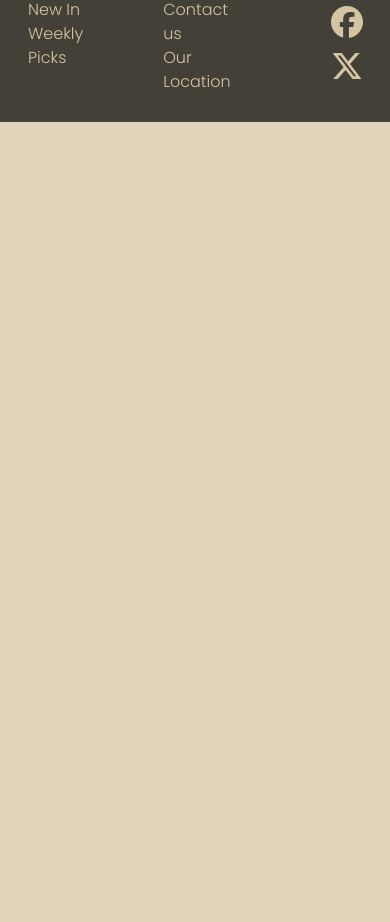
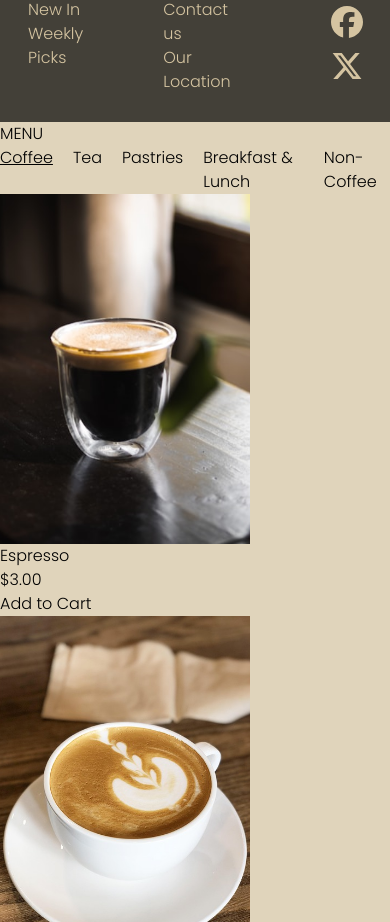
Before and after one commit to Chukwufumnaya/NayBakes--v2, a React (Vite) app: page / in a window 390 px wide. Shown: the part 9180-10102 px from the top of the page. Before the commit the page ends 9302 px from the top, so only its background shows below. Built offline with nearby package versions, Linux system fonts and the light colour scheme; a web font is replaced by a local one.

Commit message:
Created menu page

```diff
--- a/src/App.jsx
+++ b/src/App.jsx
@@ -1,8 +1,13 @@
 import React from "react";
 import MainPage from "./pages/MainPage";
+import Menu from "./pages/MenuPage";
 
 export default function App() {
-  return(
-    <MainPage/>
+  return (
+    <>
+      <MainPage />
+      <Menu />
+    </>
+
   )
 }
--- a/src/data/data.js
+++ b/src/data/data.js
@@ -5,7 +5,7 @@ export const info = [
     description: "A rich, concentrated shot of our signature blend. Bold, sweet, and smooth...the pure essence of coffee. Perfect for a quick, powerful lift.",
     price: "$3.00",
     image: "/src/assets/images/espresso.jpg",
-    tags: ["coffee", "beverages"]
+    tags: ["coffee"]
   },
   {
     id: 2,
@@ -13,7 +13,7 @@ export const info = [
     description: "The perfect balance of strength and smoothness; espresso shots expertly diluted with hot water. Delivers a deep flavor profile without the heaviness of milk",
     price: "$3.50",
     image: "/src/assets/images/americano.jpg",
-    tags: ["coffee", "beverages"]
+    tags: ["coffee"]
   },
   {
     id: 3,
@@ -21,7 +21,7 @@ export const info = [
     description: "Our comforting classic. Velvety steamed milk meets a double shot of espresso, crowned with a thin layer of foam. Simple, creamy, and satisfying.",
     price: "$4.50",
     image: "/src/assets/images/latte.jpg",
-    tags: ["coffee", "beverages", "popular"]
+    tags: ["coffee", "popular"]
   },
   {
     id: 4,
@@ -29,7 +29,7 @@ export const info = [
     description: "A timeless favorite. Equal parts rich espresso, hot milk, and deep, airy milk foam. It is light, frothy, and wonderfully complex.",
     price: "$4.50",
     image: "/src/assets/images/cappuccino.jpg",
-    tags: ["coffee", "beverages"]
+    tags: ["coffee"]
   },
   {
     id: 5,
@@ -37,7 +37,7 @@ export const info = [
     description: "The ultimate indulgence. Rich dark chocolate syrup blended with espresso and steamed milk, finished with a dollop of whipped cream. A decadent treat.",
     price: "$5.00",
     image: "/src/assets/images/mocha.jpg",
-    tags: ["coffee", "beverages"]
+    tags: ["coffee"]
   },
   {
     id: 6,
@@ -45,7 +45,7 @@ export const info = [
     description: "'Stained' with tradition. A double shot of espresso marked by a small kiss of warm, frothed milk. Bold flavor, subtle creaminess.",
     price: "$4.00",
     image: "/src/assets/images/macchiato.jpg",
-    tags: ["coffee", "beverages"]
+    tags: ["coffee"]
   },
   {
     id: 7,
@@ -53,7 +53,7 @@ export const info = [
     description: "A smooth, modern classic. Espresso combined with micro-foamed milk for a silky, integrated texture. Stronger than a latte with a clean finish.",
     price: "$4.75",
     image: "/src/assets/images/flat-white.jpg",
-    tags: ["coffee", "beverages"]
+    tags: ["coffee"]
   },
   {
     id: 8,
@@ -61,7 +61,7 @@ export const info = [
     description: "Our signature blend steeped for 16 hours, resulting in a low-acid, super-smooth, and naturally sweet coffee concentrate. Served over ice for maximum refreshment.",
     price: "$4.50",
     image: "/src/assets/images/cold-brew.jpg",
-    tags: ["coffee", "beverages"]
+    tags: ["coffee"]
   },
   {
     id: 9,
@@ -69,15 +69,15 @@ export const info = [
     description: "Freshly brewed daily and chilled fast. A crisp, traditional coffee served over ice. Ideal for a quick, classic,pick-me-up.",
     price: "$3.00",
     image: "/src/assets/images/iced-coffee.jpg",
-    tags: ["coffee", "beverages", "popular"]
+    tags: ["coffee", "popular"]
   },
   {
     id: 10,
     name: "Earl Grey Tea",
     description: "A fragrant, traditional black tea infused with the citrus aroma of Bergamot oil. Elegant, bright, and perfect for any time of day.",
     price: "$3.00",
-    image: "/src/assets/images/earl-grey-tea.webp",
-    tags: ["tea", "beverages"]
+    image: "/src/assets/images/earl-grey-tea.jpg",
+    tags: ["tea"]
   },
   {
     id: 11,
@@ -85,7 +85,7 @@ export const info = [
     description: "Steamed whole-leaf tea that is light, clean, and packed with antioxidants. A refreshing and gently invigorating brew.",
     price: "$3.00",
     image: "/src/assets/images/green-tea.jpg",
-    tags: ["tea", "beverages"]
+    tags: ["tea"]
   },
   {
     id: 12,
@@ -93,15 +93,15 @@ export const info = [
     description: "Calming herbal infusion of dried chamomile flowers. Naturally sweet, floral, and caffeine-free. Your perfect path to relaxation.",
     price: "$3.00",
     image: "/src/assets/images/chamomile-tea.jpg",
-    tags: ["tea", "beverages", "top"]
+    tags: ["tea", "top"]
   },
   {
     id: 13,
     name: "Hot Chocolate",
     description: "Creamy, European-style cocoa blended with steamed milk. A velvety, decadent hug in a mug.",
     price: "$4.00",
-    image: "/src/assets/images/hot-choco.jpg",
-    tags: ["beverages"]
+    image: "/src/assets/images/hot-chocolate.jpg",
+    tags: ["non-coffee"]
   },
   {
     id: 14,
@@ -109,7 +109,7 @@ export const info = [
     description: "100% freshly squeezed and served ice cold. Bright, tangy, and bursting with natural citrus flavor.",
     price: "$5.00",
     image: "/src/assets/images/orange-juice.jpg",
-    tags: ["juice", "beverages"]
+    tags: ["juice", "non-coffee"]
   },
   {
     id: 15,
@@ -117,7 +117,7 @@ export const info = [
     description: "Crisp, clean, and perfectly sweet. A refreshing classic that's cold-pressed for maximum flavor.",
     price: "$5.00",
     image: "/src/assets/images/apple-juice.jpg",
-    tags: ["juice", "beverages"]
+    tags: ["juice", "non-coffee"]
   },
   {
     id: 16,
@@ -125,7 +125,7 @@ export const info = [
     description: "A tropical escape in a cup! Ripe, sweet mango blended with a touch of yogurt for a creamy, golden treat.",
     price: "$6.00",
     image: "/src/assets/images/mango-smoothie.jpg",
-    tags: ["smoothies", "beverages"]
+    tags: ["smoothies", "non-coffee"]
   },
   {
     id: 17,
@@ -133,7 +133,7 @@ export const info = [
     description: "A vibrant blend of strawberries, blueberries, raspberries, and banana. Tart, sweet, and full of healthy goodness.",
     price: "$6.00",
     image: "/src/assets/images/mixed-berry-smoothie.jpg",
-    tags: ["smoothies", "beverages", "top"]
+    tags: ["smoothies", "non-coffee", "top"]
   },
   {
     id: 18,
@@ -141,7 +141,7 @@ export const info = [
     description: "Effervescent, crisp and pure. A simple, zero-calorie way to refresh and cleanse the palate.",
     price: "$2.50",
     image: "/src/assets/images/sparkling-water.jpg",
-    tags: ["beverages"]
+    tags: ["non-coffee"]
   },
   {
     id: 19,
@@ -150,7 +150,7 @@ export const info = [
     price: "$3.50",
     glutenFreePrice: "$4.00",
     image: "/src/assets/images/croissant.jpg",
-    tags: ["baked goods", "popular"]
+    tags: ["pastries", "popular"]
   },
   {
     id: 20,
@@ -158,7 +158,7 @@ export const info = [
     description: "Deep, dark chocolate cake studded with extra chocolate chips. Moist, rich, and intensely satisfying.",
     price: "$3.75",
     image: "/src/assets/images/chocolate-muffins.jpg",
-    tags: ["baked goods"]
+    tags: ["pastries"]
   },
   {
     id: 21,
@@ -166,7 +166,7 @@ export const info = [
     description: "A bakery classic, packed with juicy, bursting blueberries and a crunchy streusel topping. A delightful start to your morning.",
     price: "$3.75",
     image: "/src/assets/images/blueberry-muffins.jpg",
-    tags: ["baked goods",  "popular"]
+    tags: ["pastries",  "popular"]
   },
   {
     id: 22,
@@ -174,7 +174,7 @@ export const info = [
     description: "Warm, gooey centers and slightly crisp edges, loaded with melted chocolate chips. Tastes just like Grandma used to make.",
     price: "$3.00",
     image: "/src/assets/images/chocolate-chip-cookies.jpg",
-    tags: [ "popular", "top", "baked goods"]
+    tags: [ "popular", "top", "pastries"]
   },
   {
     id: 23,
@@ -183,7 +183,7 @@ export const info = [
     price: "$4.00",
     glutenFreePrice: "$4.50",
     image: "/src/assets/images/brownie.jpg",
-    tags: ["baked goods"]
+    tags: ["pastries"]
   },
   {
     id: 24,
@@ -191,7 +191,7 @@ export const info = [
     description: "Soft, pillowy dough swirled with cinnamon sugar and topped with a generous layer of sweet cream cheese frosting. Heavenly comfort food.",
     price: "$4.50",
     image: "/src/assets/images/cinnamon-roll.jpg",
-    tags: ["baked goods"]
+    tags: ["pastries"]
   },
   {
     id: 25,
@@ -266,7 +266,9 @@ export const info = [
     description: "Discover the deep, velvet taste of our Emerald elixir. We whisk the finest, shade-grown Japanese matcha into a rich, slightly sweet embrace with your choice of milk. Experience the invigorating earthiness and a lush, creamy finish that elevates your everyday.",
     price: "$4.50",
     image: "/src/assets/images/matcha-latte.jpg",
-    tags: ["coffee", "beverages", "popular"]
+    tags: ["coffee", "popular"]
   }
 
 ]
+
+export const menuCategories = ["coffee", "tea", "pastries", "breakfast & lunch", "non-coffee" ]
--- /dev/null
+++ b/src/pages/MenuPage.jsx
@@ -0,0 +1,45 @@
+import React, { useState } from "react";
+import { info, menuCategories } from "../data/data";
+
+
+export default function Menu() {
+  const [activeCategory, setActiveCategory] = useState(menuCategories[0]);
+
+  const currentItems = info.filter(items => (
+    items.tags.includes(activeCategory)
+  ))
+
+  function handleClick(category) {
+    setActiveCategory(category)
+  }
+
+  const hyperlinks = menuCategories.map(category => (
+    <p
+      key={category}
+      onClick={() => handleClick(category)} className={`capitalize cursor-pointer ${activeCategory === category ? 'underline' : ''}`}>
+      {category}
+    </p>
+  ))
+
+
+  const menuCard = currentItems.map(item => (
+    <div key={item.id}>
+      <img src={item.image} alt={item.name} className="w-[250px] h-[350px] object-cover" />
+      <p>{item.name}</p>
+      <p>{item.price}</p>
+      <button>Add to Cart</button>
+    </div>
+  ))
+
+  return (
+    <>
+      <h1>MENU</h1>
+      <div className="flex gap-5">
+        {hyperlinks}
+      </div>
+      <div>
+        {menuCard}
+      </div>
+    </>
+  )
+}
```
Also changed, not shown: src/pages/MainPage.jsx (+16 -16 lines).
